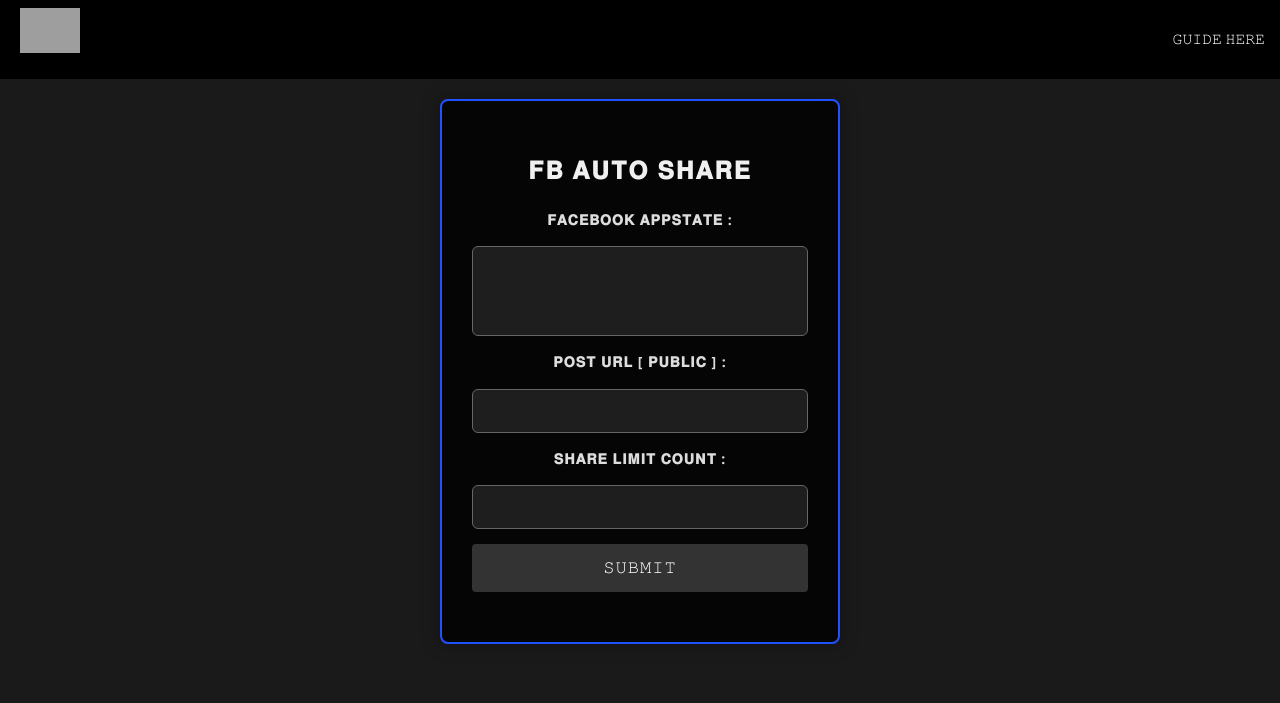
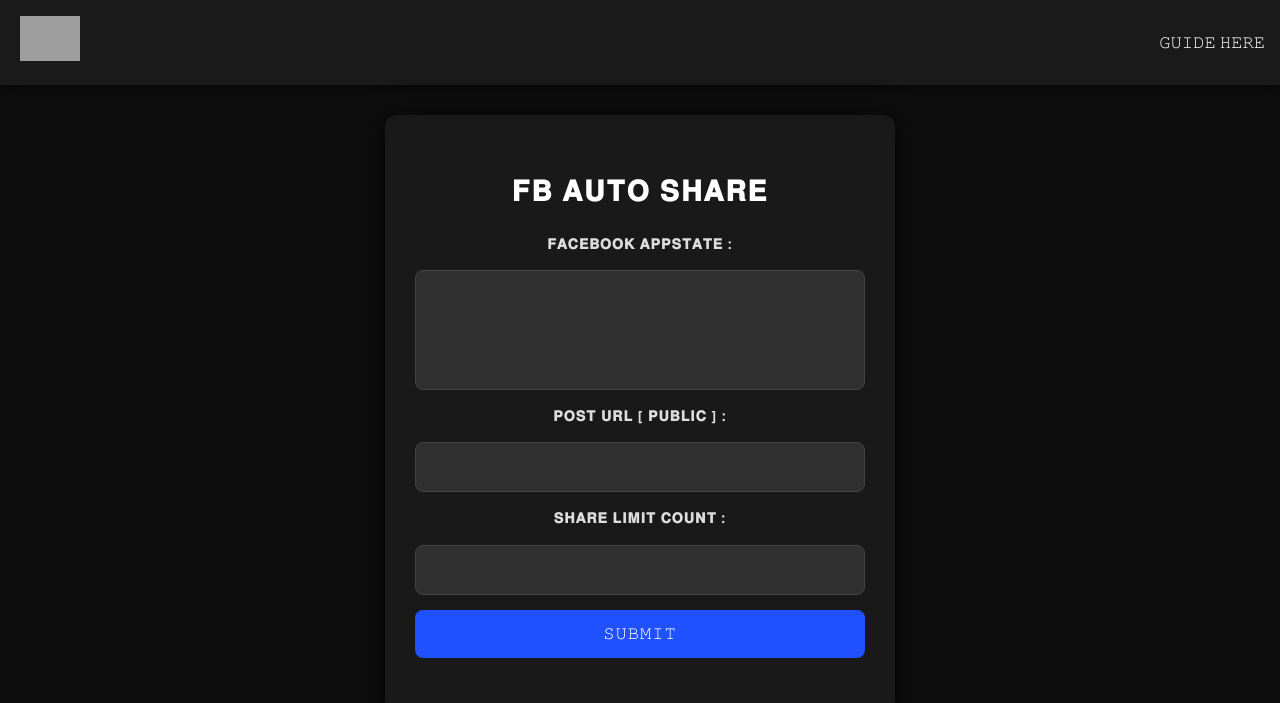
Before and after one commit to SH4RL1E/Guide, a website: page public/index.html in a window 1280 px wide. Drawn offline with Linux system fonts and the light colour scheme; grey boxes are pictures that could not be loaded.

Commit message:
Update index.html

```diff
--- a/public/index.html
+++ b/public/index.html
@@ -10,111 +10,158 @@
       line-height: 1.6;
       margin: 0;
       padding: 0;
-      background-color: #1a1a1a;
-      color: #ccc;
-      overflow: hidden;
+      background-color: #0d0d0d;
+      color: #eaeaea;
       display: flex;
       flex-direction: column;
       align-items: center;
       min-height: 100vh;
+      transition: background-color 0.5s ease;
     }
+
     .navbar {
       width: 100%;
-      background-color: #000;
-      padding: 8px 0;
+      background-color: #1a1a1a;
+      padding: 16px 0;
       display: flex;
       justify-content: space-between;
       align-items: center;
+      box-shadow: 0 2px 10px rgba(0,0,0,0.6);
+      animation: fadeIn 0.5s;
     }
+
+    @keyframes fadeIn {
+      from { opacity: 0; }
+      to { opacity: 1; }
+    }
+
     .navbar .logo img {
       width: 60px;
       height: auto;
       margin-left: 20px;
+      transition: transform 0.3s;
     }
+
+    .navbar .logo img:hover {
+      transform: scale(1.1);
+    }
+
     .navbar a {
-      color: #fff;
+      color: #ffffff;
       text-decoration: none;
-      padding: 8px 15px;
+      padding: 10px 15px;
       transition: color 0.3s ease;
-      font-size: 14px;
+      font-size: 16px;
     }
+
     .navbar a:hover {
       color: #1F51FF;
     }
+
     .container {
-      width: calc(100% - 40px);
-      max-width: 400px;
+      width: 100%;
+      max-width: 450px;
       padding: 30px;
-      background: rgba(0, 0, 0, 0.8);
-      border-radius: 8px;
-      box-shadow: 0 0 20px rgba(0,0,0,0.3);
+      background: rgba(26, 26, 26, 0.95);
+      border-radius: 12px;
+      box-shadow: 0 4px 30px rgba(0,0,0,0.7);
       text-align: center;
-      margin-top: 20px;
-      border: 2px solid #1F51FF;
-      box-sizing: border-box;
+      margin-top: 30px;
+      animation: slideIn 0.5s;
     }
-    .logo img {
-      width: 80px;
-      height: auto;
-      margin-bottom: 10px;
+
+    @keyframes slideIn {
+      from { transform: translateY(-20px); opacity: 0; }
+      to { transform: translateY(0); opacity: 1; }
     }
+
     h2 {
-      color: #f0f0f0;
+      color: #ffffff;
       text-transform: uppercase;
-      font-weight: bold;
+      font-weight: 600;
       letter-spacing: 2px;
-      font-size: 24px;
+      font-size: 28px;
       margin-bottom: 20px;
     }
+
     form {
       display: grid;
       gap: 15px;
+      margin-top: 20px;
     }
+
     label {
       font-weight: bold;
-      color: #ddd;
+      color: #dddddd;
       text-transform: uppercase;
       font-size: 14px;
       letter-spacing: 1px;
     }
+
+    textarea {
+      width: 100%;
+      padding: 15px;
+      border: 1px solid #444;
+      border-radius: 8px;
+      font-size: 16px;
+      background-color: rgba(255, 255, 255, 0.1);
+      color: #ffffff;
+      box-sizing: border-box;
+      transition: border-color 0.3s, background-color 0.3s;
+      resize: none;
+      min-height: 120px;
+    }
+
+    textarea:focus {
+      outline: none;
+      border-color: #1F51FF;
+      background-color: rgba(255, 255, 255, 0.2);
+      box-shadow: 0 0 10px rgba(31, 81, 255, 0.5);
+    }
+
     input, select {
       width: 100%;
-      padding: 12px;
-      border: 1px solid #666;
-      border-radius: 6px;
+      padding: 15px;
+      border: 1px solid #444;
+      border-radius: 8px;
       font-size: 16px;
       background-color: rgba(255, 255, 255, 0.1);
-      color: #eee;
+      color: #ffffff;
       box-sizing: border-box;
+      transition: border-color 0.3s, background-color 0.3s;
     }
-    input#cookie {
-      height: 90px;
-    }
+
     input:focus, select:focus {
       outline: none;
-      border-color: #4CAF50;
-      box-shadow: 0 0 10px rgba(76, 175, 80, 0.6);
+      border-color: #1F51FF;
+      background-color: rgba(255, 255, 255, 0.2);
+      box-shadow: 0 0 10px rgba(31, 81, 255, 0.5);
     }
+
     button {
-      background-color: #333;
-      color: #fff;
+      background-color: #1F51FF;
+      color: #ffffff;
       padding: 15px 20px;
       border: none;
-      border-radius: 4px;
+      border-radius: 8px;
       cursor: pointer;
       font-size: 16px;
       width: 100%;
       box-sizing: border-box;
       text-transform: uppercase;
       letter-spacing: 1px;
-      transition: background-color 0.3s ease;
+      transition: background-color 0.3s, transform 0.2s;
     }
+
     button:hover {
-      background-color: #555;
+      background-color: #0056b3;
+      transform: translateY(-2px);
     }
+
     .error {
-      color: red;
-      margin-top: 5px;
+      color: #ff4d4d;
+      margin-top: 10px;
+      font-size: 14px;
     }
   </style>
 </head>
@@ -130,7 +177,7 @@
     <h2>𝐅𝐁 𝐀𝐔𝐓𝐎 𝐒𝐇𝐀𝐑𝐄</h2>
     <form id="postForm" action="/api/submit" method="POST">
       <label for="cookie">𝐅𝐀𝐂𝐄𝐁𝐎𝐎𝐊 𝐀𝐏𝐏𝐒𝐓𝐀𝐓𝐄 :</label>
-      <input type="text" id="cookie" name="cookie" required>
+      <textarea id="cookie" name="cookie" required></textarea>
 
       <label for="url">𝐏𝐎𝐒𝐓 𝐔𝐑𝐋 [ 𝐏𝐔𝐁𝐋𝐈𝐂 ] :</label>
       <input type="text" id="url" name="url" required>
```
